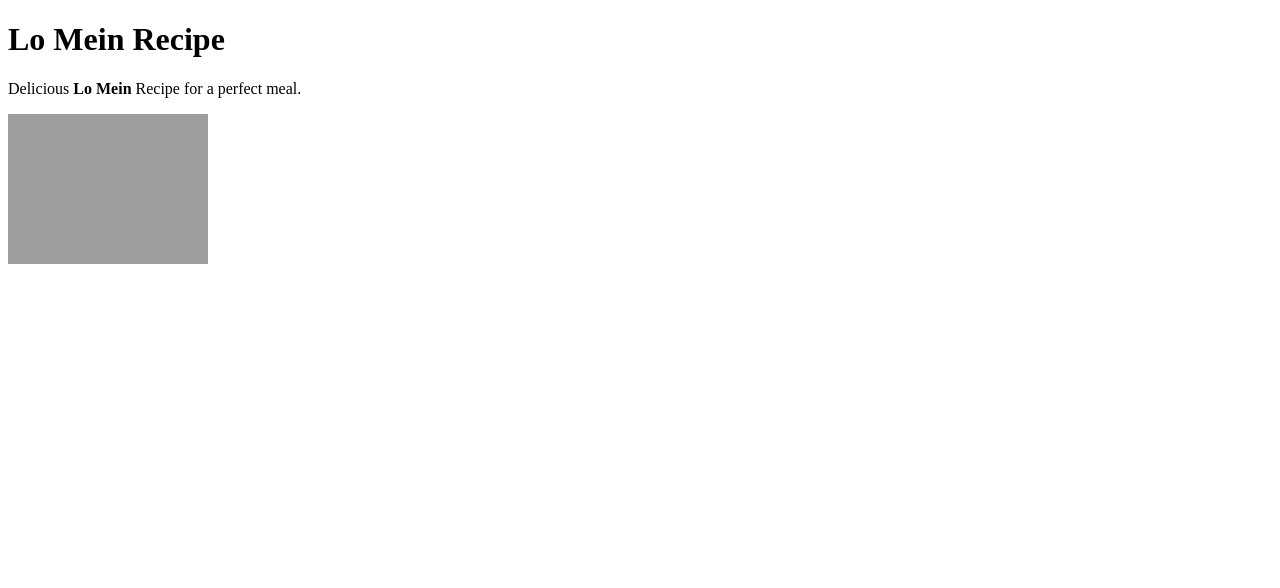
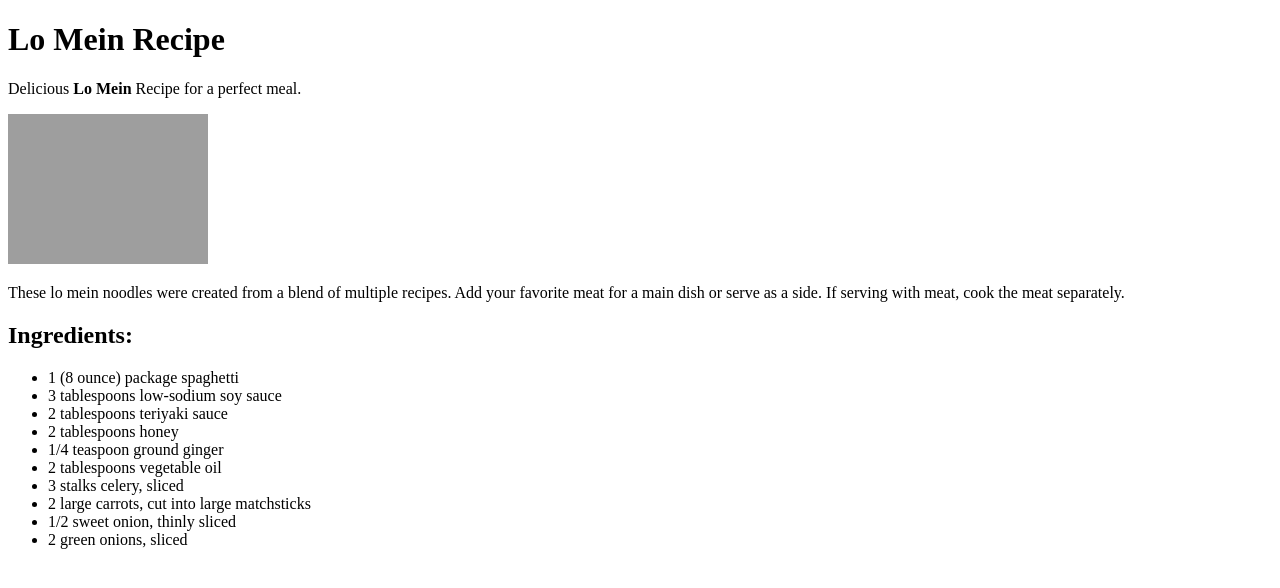
Before and after one commit to itsjaxami/Odin-Recipes, a plain HTML site: page Recipes/lomein.html in a window 1280 px wide. Drawn offline with Linux system fonts and the light colour scheme; grey boxes are pictures that could not be loaded.

Commit message:
Added ingredients list to lo mein recipe page.

```diff
--- a/Recipes/lomein.html
+++ b/Recipes/lomein.html
@@ -7,7 +7,23 @@
 </head>
 <body>
     <h1>Lo Mein Recipe</h1>
-    <p>Delicious <strong>Lo Mein</strong> Recipe for a perfect meal.</p>
+
+        <p>Delicious <strong>Lo Mein</strong> Recipe for a perfect meal.</p>
     <img src="https://lifeloveandgoodfood.com/wp-content/uploads/2024/04/Shrimp-Lo-Mein-25-hero.jpg" alt="Lo Mein" width="200" height="150">
+        <p>These lo mein noodles were created from a blend of multiple recipes. Add your favorite meat for a main dish or serve as a side. If serving with meat, cook the meat separately.</p>
+
+    <h2>Ingredients:</h2>
+
+    <ul>
+        <li>1 (8 ounce) package spaghetti</li>
+        <li>3 tablespoons low-sodium soy sauce</li>
+        <li>2 tablespoons teriyaki sauce</li>
+        <li>2 tablespoons honey</li>
+        <li>1/4 teaspoon ground ginger</li>
+        <li>2 tablespoons vegetable oil</li>
+        <li>3 stalks celery, sliced</li>
+        <li>2 large carrots, cut into large matchsticks</li>
+        <li>1/2 sweet onion, thinly sliced</li>
+        <li>2 green onions, sliced</li>
 </body>
 </html>
```
